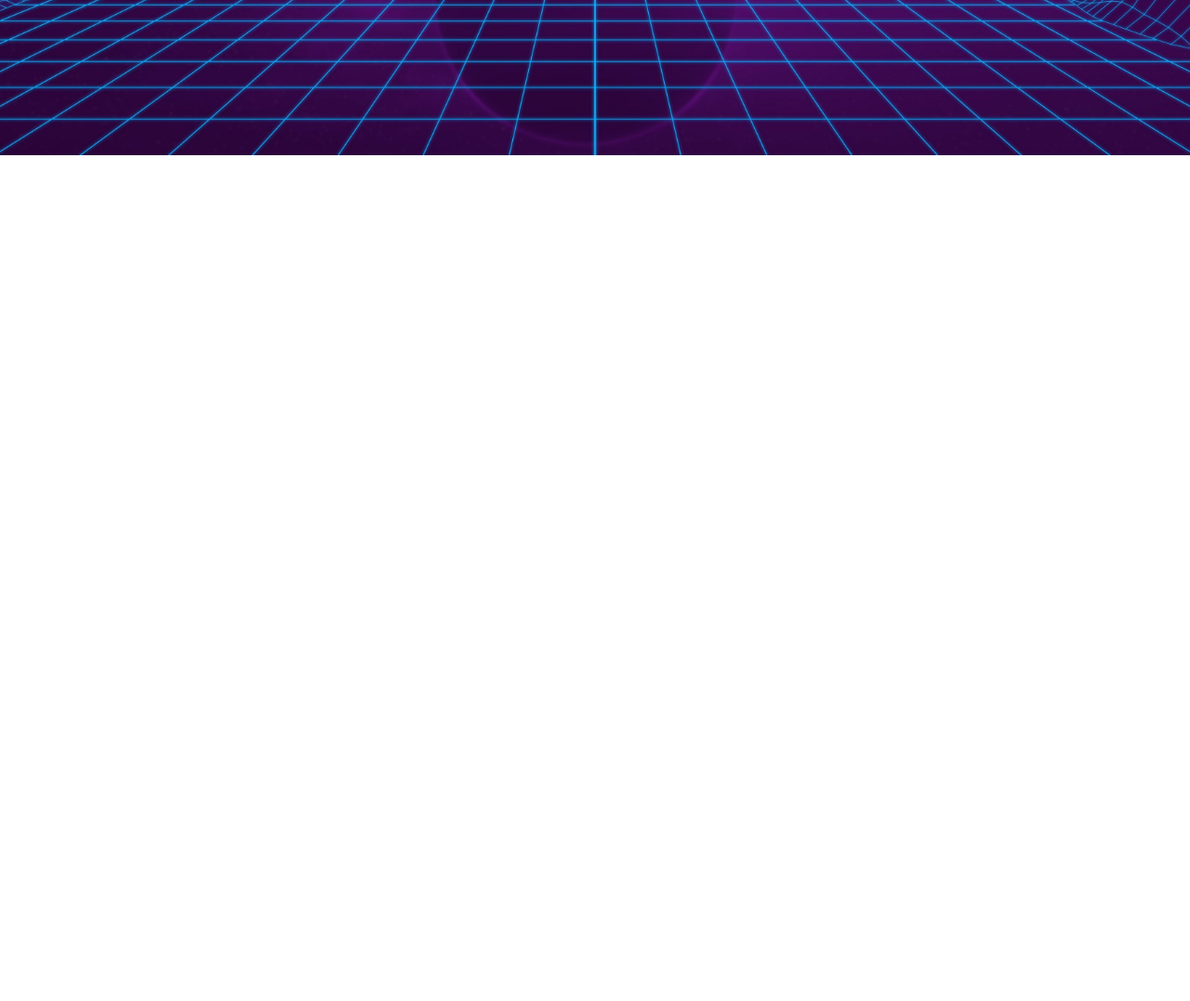
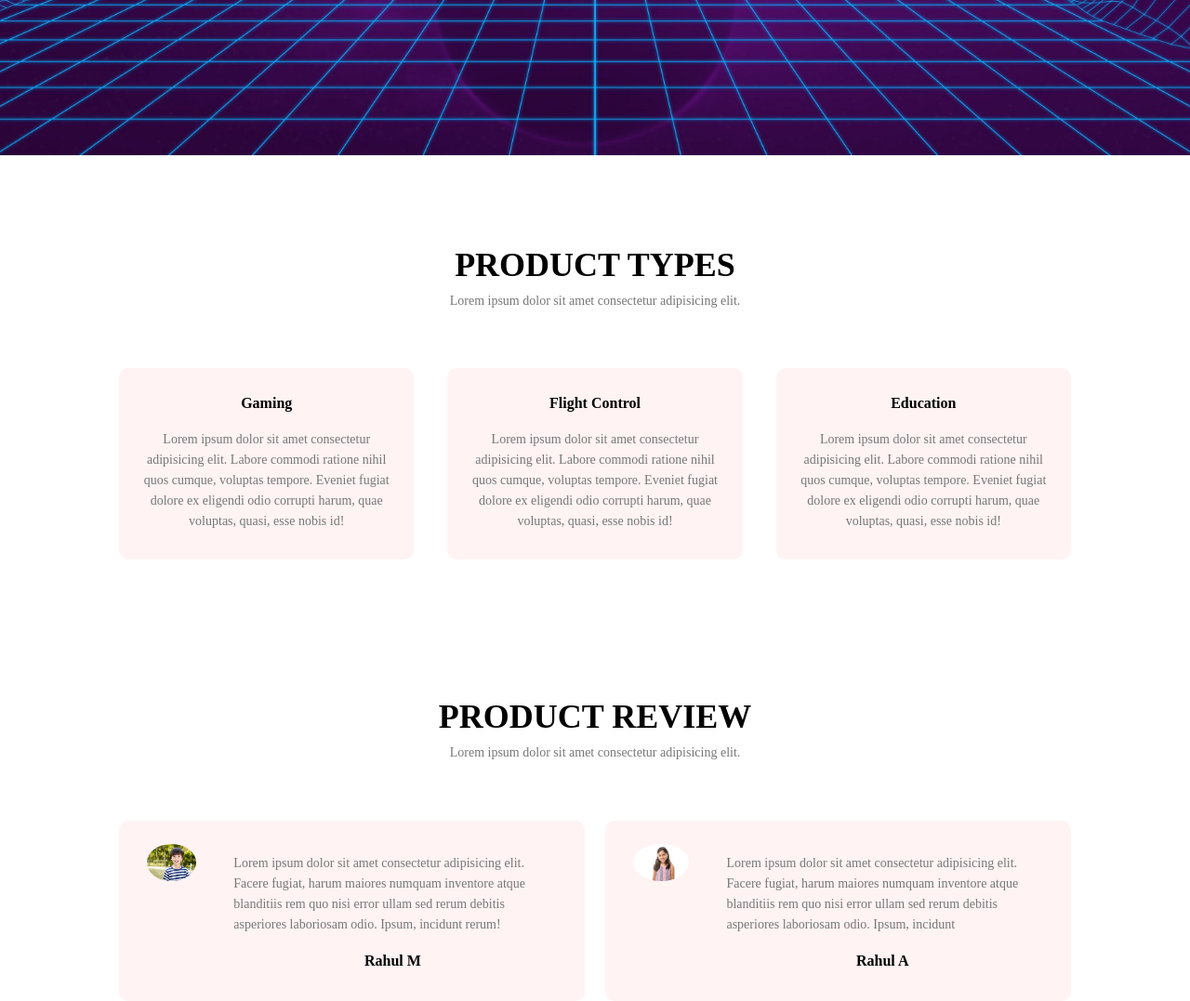
Before and after one commit to Rishabhjp/DesignOFlexRound2_WEBD_20BRS1065, a plain HTML site: page index.html in a window 1280 px wide. Shown: the part 633-1710 px from the top of the page at 93% size. Before the commit the page ends 800 px from the top, so only its background shows below. Drawn offline with nearby package versions, Linux system fonts and the light colour scheme.

Commit message:
Structure Complete Home Page

```diff
--- a/index.html
+++ b/index.html
@@ -21,7 +21,7 @@
                 <ul>
                     <li><a href="">HOME</a></li>
                     <li><a href="">ABOUT US</a></li>
-                    <li><a href="">PRODUCTS</a></li>
+                    <li><a href="#product">PRODUCTS</a></li>
                     <li><a href="">CONTACT US</a></li>
                 </ul>
             </div>
@@ -63,8 +63,8 @@
 
     </div>
 
-    <!-- <div class="product-types">
-        <h1>Product Types</h1>
+    <div class="product-types" id="product">
+        <h1>PRODUCT TYPES</h1>
         <p>Lorem ipsum dolor sit amet consectetur adipisicing elit. </p>
         <div class="row">
             <div class="course-col">
@@ -84,7 +84,29 @@
             </div>
         </div>
 
-    </div> -->
+    </div>
+
+    <div class="description">
+        <h1>PRODUCT REVIEW</h1>
+        <p>Lorem ipsum dolor sit amet consectetur adipisicing elit.</p>
+
+        <div class="row">
+            <div class="testimonial-col">
+                <img src="images/boy.jpg" alt="">
+                <div>
+                    <p>Lorem ipsum dolor sit amet consectetur adipisicing elit. Facere fugiat, harum maiores numquam inventore atque blanditiis rem quo nisi error ullam sed rerum debitis asperiores laboriosam odio. Ipsum, incidunt rerum!</p>
+                    <h3>Rahul M</h3>
+                </div>
+            </div>
+            <div class="testimonial-col">
+                <img src="images/girl.jpg" alt="">
+                <div>
+                    <p>Lorem ipsum dolor sit amet consectetur adipisicing elit. Facere fugiat, harum maiores numquam inventore atque blanditiis rem quo nisi error ullam sed rerum debitis asperiores laboriosam odio. Ipsum, incidunt </p>
+                    <h3>Rahul A</h3>
+                </div>
+            </div>
+        </div>
+    </div>
     <script src="https://unpkg.com/ionicons@5.4.0/dist/ionicons.js"></script>
 </body>
 
--- a/style.css
+++ b/style.css
@@ -85,6 +85,9 @@ video {
     font-size: 100%;
     font: inherit;
     vertical-align: baseline;
+}
+
+a {
     text-decoration: none;
 }
 
@@ -134,6 +137,12 @@ table {
 
 
 /* Home Page  */
+
+html,
+body {
+    box-sizing: border-box;
+    scroll-behavior: smooth;
+}
 
 .home {
     min-height: 100vh;
@@ -298,7 +307,7 @@ nav {
     font-family: Arial;
 }
 
-.btnn {
+.form .btnn {
     width: 240px;
     height: 40px;
     background: #ff7200;
@@ -358,6 +367,77 @@ nav {
 }
 
 
-/* .row {
+/* Product-Types amd Product Review */
 
-} */
+.product-types {
+    width: 80%;
+    margin: auto;
+    text-align: center;
+    padding-top: 100px;
+}
+
+.product-types h1,
+.description h1 {
+    font-size: 36px;
+    font-weight: 600;
+}
+
+.product-types p,
+.description p {
+    color: #777;
+    font-size: 14px;
+    font-weight: 300;
+    line-height: 22px;
+    padding: 10px;
+}
+
+.product-types .row,
+.description .row {
+    margin-top: 5%;
+    display: flex;
+    justify-content: space-between;
+}
+
+.product-types .course-col {
+    flex-basis: 31%;
+    background: #fff3f3;
+    border-radius: 10px;
+    margin-bottom: 5%;
+    padding: 20px 12px;
+    box-sizing: border-box;
+}
+
+.product-types h3,
+.description h3 {
+    text-align: center;
+    font-weight: 600;
+    margin: 10px 0;
+}
+
+
+/* PRODUCT DESCRIPTION */
+
+.description {
+    width: 80%;
+    margin: auto;
+    padding-top: 100px;
+    text-align: center;
+}
+
+.testimonial-col {
+    flex-basis: 44%;
+    border-radius: 10px;
+    margin-bottom: 5%;
+    text-align: left;
+    background: #fff3f3;
+    cursor: pointer;
+    padding: 25px;
+    display: flex;
+}
+
+.testimonial-col img {
+    height: 40px;
+    margin-left: 5px;
+    margin-right: 30px;
+    border-radius: 50%;
+}
```
Also changed, not shown: images/boy.jpg (added), images/girl.jpg (added).
